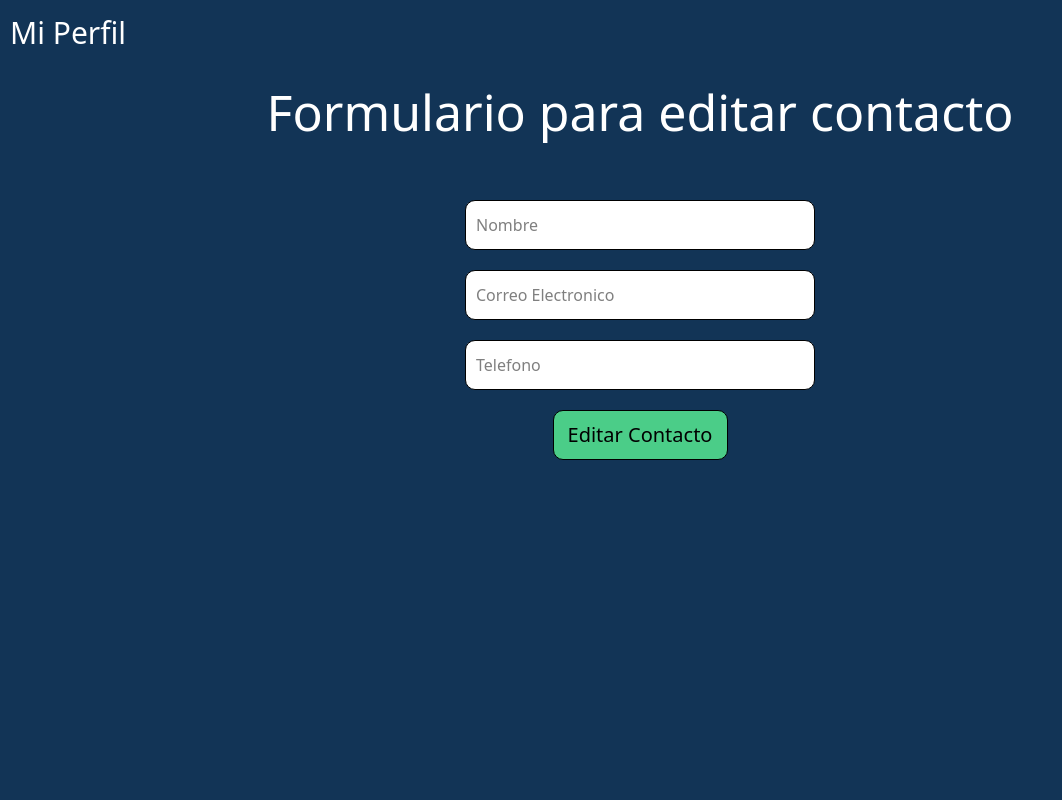
After one commit to Chusneo04/flask-login-contacts-app, a Flask app: template templates/editar-contacto.html in a window 1280 px wide. The commit adds this page. Shown: the whole page, without its empty margins (0-1062 px from the left). Run offline with Flask 3, Linux system fonts and the light colour scheme; the template is opened without the code that fills it, so the values that code supplies are empty; some libraries are stand-ins or nearby versions.

Commit message:
Hacemos funcional el delete contact y el update contact con estilos

```diff
--- a/app.py
+++ b/app.py
@@ -110,7 +110,7 @@ def contacts():
     lista_contactos = []
 
     for contacto in contactos:
-        lista_contactos.append({'nombre': contacto[1], 'correo': contacto[2], 'telefono':contacto[3]})
+        lista_contactos.append({'id_contacto':contacto[0] ,'nombre': contacto[1], 'correo': contacto[2], 'telefono':contacto[3]})
 
 
     return render_template('contactos-usuario.html', usuario = current_user, contactos = lista_contactos)
@@ -131,8 +131,29 @@ def añadir_contacto():
     return render_template('añadir-contacto.html')
 
 
+@app.route('/delete/<int:id>')
+@login_required
+def eliminar_contacto(id):
+    cursor = mysql.connection.cursor()
+    cursor.execute('DELETE FROM contactos WHERE id_contacto = %s',(id,))
+    mysql.connection.commit()
+    return redirect(url_for('contacts'))
 
-
+@app.route('/edit/<int:id>', methods = ['GET', 'POST'])
+@login_required
+def editar_contacto(id):
+    cursor = mysql.connection.cursor()
+    cursor.execute('SELECT * FROM contactos WHERE id_contacto = %s',(id,))
+    contact = cursor.fetchone()
+    if request.method == 'POST':
+        nombre = request.form['nombre']
+        correo = request.form['correo']
+        telefono = request.form['telefono']
+        id_usuario = current_user.id
+        cursor.execute('UPDATE contactos SET correo = %s, nombre = %s, telefono = %s WHERE id_contacto = %s',(correo, nombre, telefono, id))
+        mysql.connection.commit()
+        return redirect(url_for('contacts'))
+    return render_template('editar-contacto.html', contacto = {'id':contact[0], 'nombre':contact[1], 'correo':contact[2], 'telefono':contact[3]})
 
 if __name__ == '__main__':
     app.run(debug = True)
--- a/templates/contactos-usuario.html
+++ b/templates/contactos-usuario.html
@@ -10,12 +10,16 @@
     <div>
         <a href="/logout">Cerrar Sesión</a>
         <div>
-            <h1>Bienvenido a tus contactos, {{usuario.nombre}}</h1>
+            {% if usuario %}
+                <h1>Bienvenido a tus contactos, {{usuario.nombre}}</h1>
+            {% endif %}
             {% for contacto in contactos %}
                 <div>
                     <h1>{{ contacto.nombre }}</h1>
                     <h1>{{ contacto.correo }}</h1>
                     <h1>{{ contacto.telefono }}</h1>
+                    <a href="/delete/{{contacto.id_contacto}}">Borrar</a>
+                    <a href="/edit/{{contacto.id_contacto}}">Editar</a>
                 </div>
             {% endfor %}
         </div>
--- /dev/null
+++ b/templates/editar-contacto.html
@@ -0,0 +1,32 @@
+<!DOCTYPE html>
+<html lang="en">
+<head>
+    <meta charset="UTF-8">
+    <meta name="viewport" content="width=device-width, initial-scale=1.0">
+    <title>Document</title>
+    <script src="https://unpkg.com/@tailwindcss/browser@4"></script>
+</head>
+<body>
+    {% with messages = get_flashed_messages(with_categories=true) %}
+    <div class="w-full h-[100vh] bg-[#123456] flex flex-col gap-[20px] p-[10px] ">
+        <div class="w-[75%] flex justify-between items-center">
+            <a href="/contacts" class="text-[white] text-[30px]">Mi Perfil</a>
+
+        </div>
+
+        {% for category, message in messages %}
+            <h1 class="{{ category }} text-[white] text-[20px]">{{ message }}</>
+        {% endfor %}
+        <div class="flex flex-col items-center justify-center gap-[50px]">
+            <h1 class="text-[white] text-[50px]">Formulario para editar contacto</h1>
+            <form method="post" class="flex flex-col gap-[20px] items-center">
+                <input type="text" name="nombre" value="{{contacto.nombre}}" placeholder="Nombre" class="w-[350px] h-[50px] bg-[white] border-[1px] p-[10px] rounded-[10px]">
+                <input type="email" name="correo" value="{{contacto.correo}}" placeholder="Correo Electronico" class="w-[350px] h-[50px] bg-[white] border-[1px] p-[10px] rounded-[10px]">
+                <input type="tel" name="telefono" value="{{contacto.telefono}}" placeholder="Telefono" class="w-[350px] h-[50px] bg-[white] border-[1px] p-[10px] rounded-[10px]">
+                <button href="/editar-contacto" class="w-[175px] h-[50px] border-[1px] bg-[#4bcd88] rounded-[10px] text-[20px]">Editar Contacto</button>
+            </form>
+        </div>
+    </div>
+    {% endwith %}
+</body>
+</html>
```
Also changed, not shown: templates/eliminar-contacto.html (added, +13 -0 lines).
